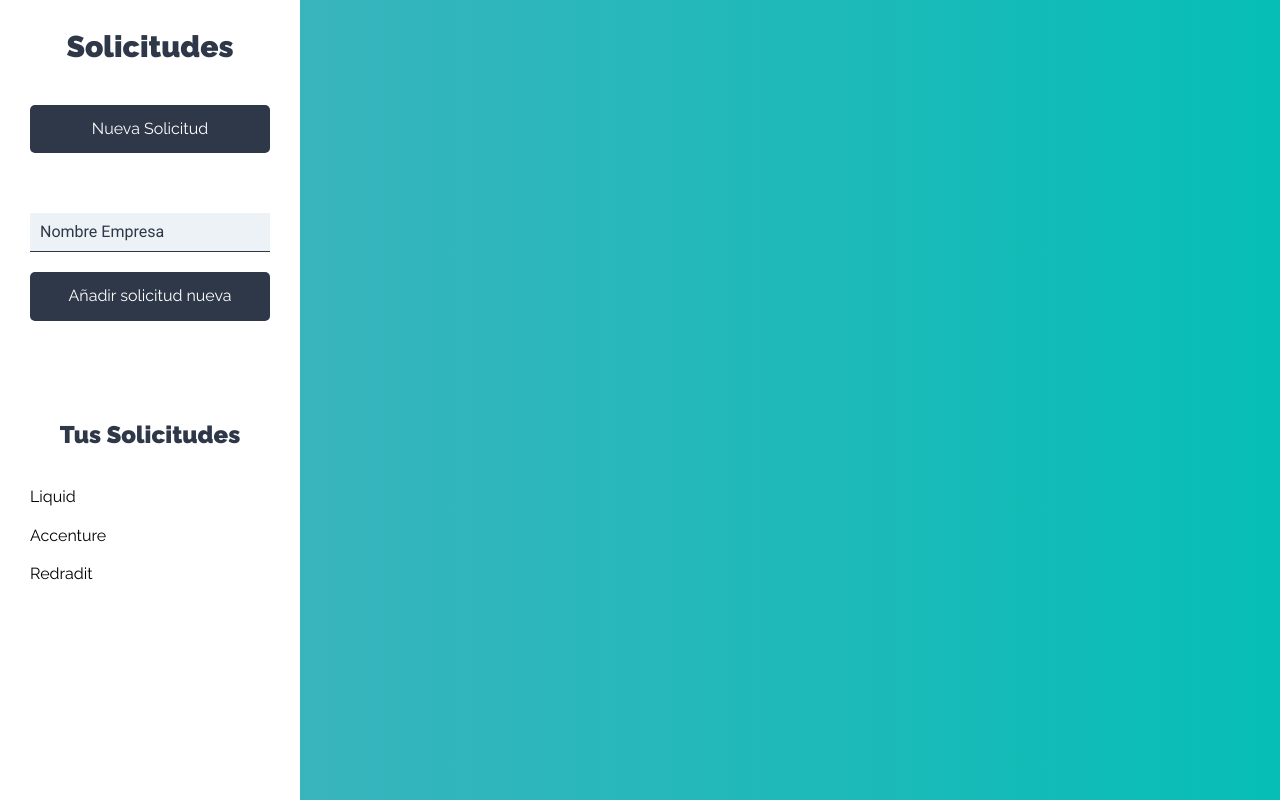
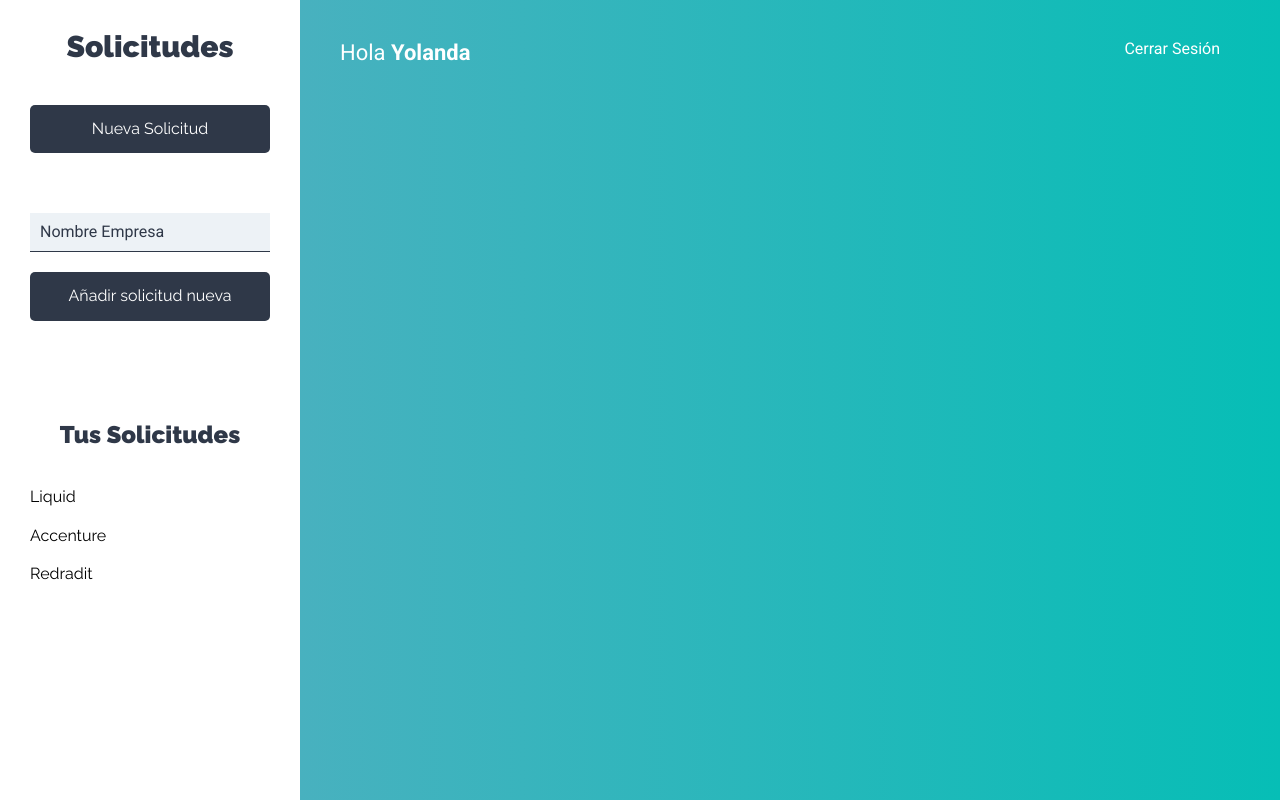
Before and after one commit to YolandaVergara/adajob, a React app: page /#/Applys in a window 1280 px wide. Built offline with nearby package versions, Linux system fonts and the light colour scheme.

Commit message:
add header

```diff
--- /dev/null
+++ b/src/components/Header.js
@@ -0,0 +1,16 @@
+import React from 'react';
+
+
+const Header = () => {
+    return (
+        <header className="header">
+            <p className="user-name">Hola <span>Yolanda</span></p>
+            <nav className="nav-principal">
+                <a href="#!">Cerrar Sesión</a>
+            </nav>
+        </header>
+
+    );
+}
+
+export default Header;
--- a/src/components/projects/Applys.js
+++ b/src/components/projects/Applys.js
@@ -1,14 +1,15 @@
 import React from 'react';
 import Sidebar from './Sidebar';
-
+import Header from '../Header';
 
 const Applys = () => {
   return (
     <div className="container-app">
       <Sidebar />
       <div className="section-principal">
+        <Header />
         <main>
-                    <div className="container-tasks">
+          <div className="container-taskss">
 
           </div>
         </main>
--- a/src/components/projects/NewApply.js
+++ b/src/components/projects/NewApply.js
@@ -32,7 +32,7 @@ const NewProject = () => {
         </button>
       <form className="form-new-project"
         onSumbmit={onSubmitApply}>
-        <input type="text" type="text" className="input-text" placeholder="Nombre Empresa" name="name" value={name}
+        <input type="text" className="input-text" placeholder="Nombre Empresa" name="name" value={name}
           onChange={onChangeProject} />
         <input type="submit" className="btn btn-block btn-primary" value="Añadir solicitud nueva" />
       </form>
--- a/src/index.css
+++ b/src/index.css
@@ -2,11 +2,9 @@ body {
   margin: 0;
   padding: 0;
   background: #06beb6;
-  /* fallback for old browsers */
   background: -webkit-linear-gradient(to right, #48b1bf, #06beb6);
-  /* Chrome 10-25, Safari 5.1-6 */
   background: linear-gradient(to right, #48b1bf, #06beb6);
-  /* W3C, IE 10+/ Edge, Firefox 16+, Chrome 26+, Opera 12+, Safari 7+ */
+
 }
 
 code {
@@ -148,10 +146,13 @@ aside  {
   line-height: 1.5;
   font-weight: 300;
 }
-.app-header {
+.header {
+  height: 100%;
   display: flex;
   justify-content: space-between;
-  background-color: var(--gris2);
+  background: #06beb6;
+  background: -webkit-linear-gradient(to right, #48b1bf, #06beb6);
+  background: linear-gradient(to right, #48b1bf, #06beb6);
   padding: 4rem;
 }
 .user-name {
```
Also changed, not shown: src/components/tasks/Apply.js (added), src/components/tasks/FormApply.js (added), src/components/tasks/ListApplys.js (added). Lines whose indentation alone changed are shown as unchanged.
